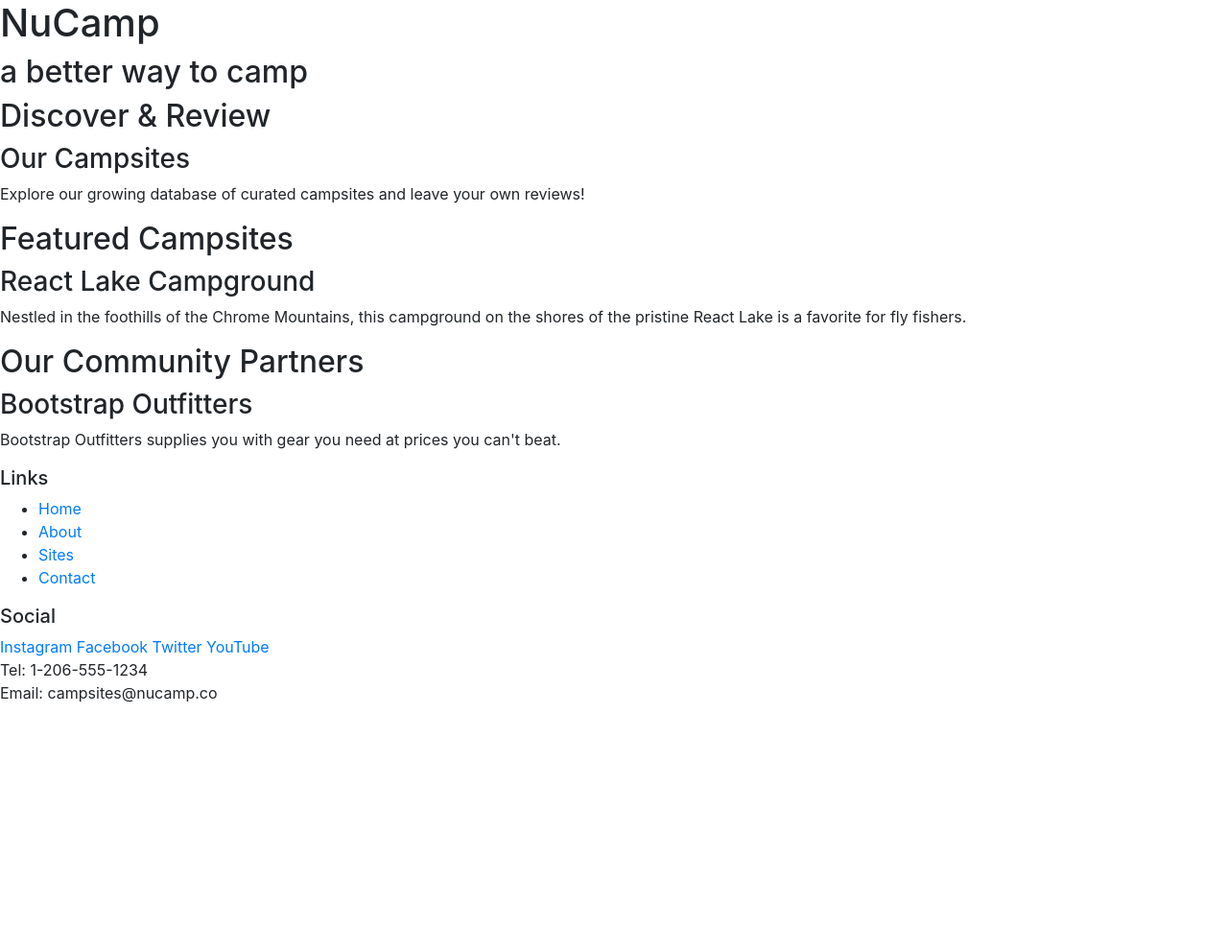
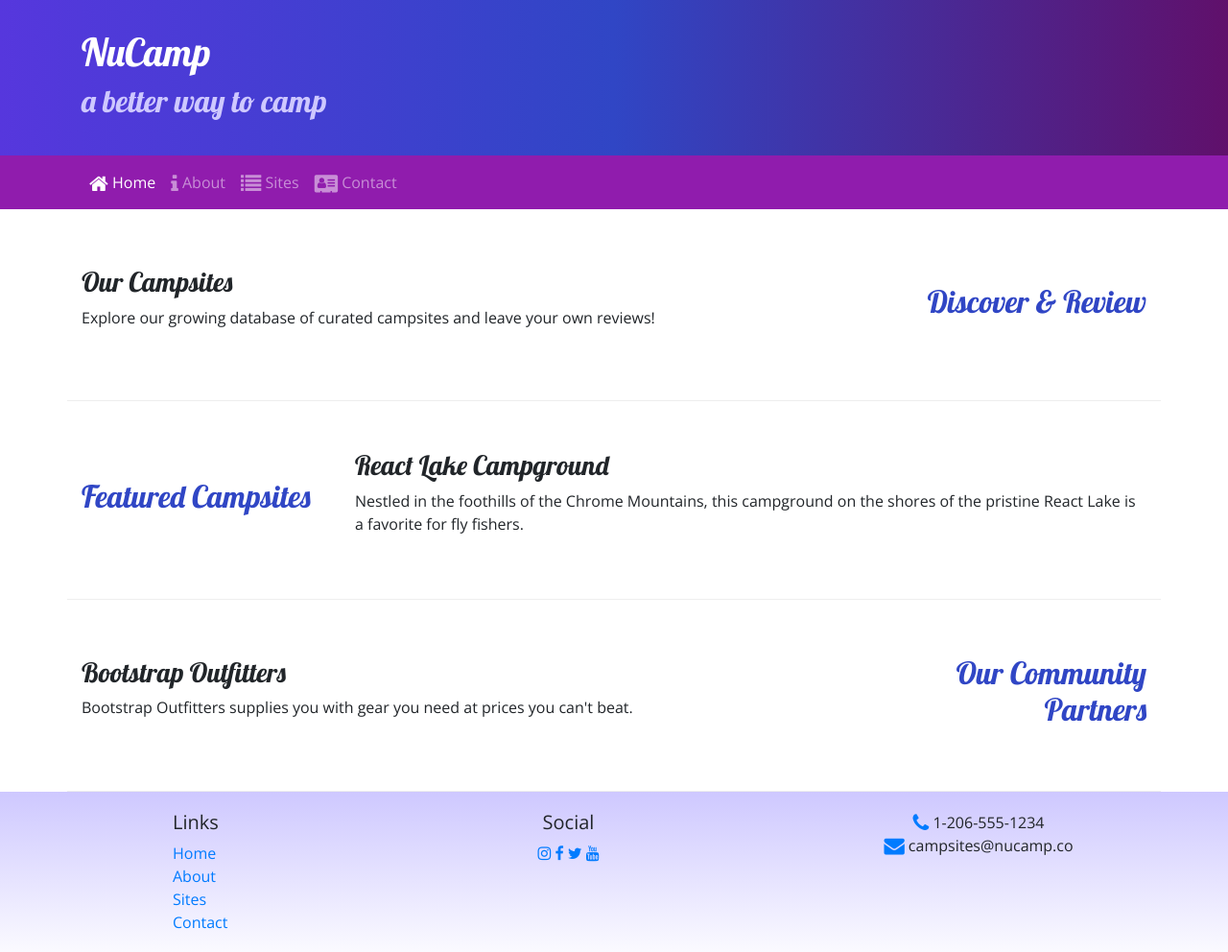
Before and after one commit to avaz25/nucampsite, a website: page index.html in a window 1280 px wide. Shown: the whole page at 96% size. Before the commit the page ends 800 px from the top, so only its background shows below. Drawn offline with nearby package versions, Linux system fonts and the light colour scheme.

Commit message:
Icon Fonts

```diff
--- /dev/null
+++ b/css/styles.css
@@ -0,0 +1,37 @@
+body {
+    font-family: "Open Sans", sans-serif;
+}
+
+h1, h2, h3 {
+    font-family: "Lobster", cursive;
+}
+
+h2 {
+    color: #3046C5;
+}
+
+header h2 {
+    color: #CEC8FF;
+}
+
+footer {
+    background-image: linear-gradient(#CEC8FF, white);
+    padding: 20px 0;
+}
+
+.jumbotron {
+    margin: 0;
+    padding: 30px;
+    background-image: linear-gradient(to right, #5637DD, #3046C5, #60106B);
+    color: white;
+}
+
+.row-content {
+    padding: 50px 0;
+    border-bottom: 1px ridge;
+    min-height: 200px;
+}
+
+.navbar {
+    background-color: #901CAD;
+}
--- a/index.html
+++ b/index.html
@@ -9,57 +9,104 @@
     <!-- Bootstrap CSS -->
     <link rel="stylesheet" href="node_modules/bootstrap/dist/css/bootstrap.min.css" />
 
+    <!-- Additional CSS must be placed after Bootstrap CSS -->
+    <link rel="stylesheet" href="node_modules/font-awesome/css/font-awesome.min.css" />
+    <link rel="stylesheet" href="https://fonts.googleapis.com/css?family=Lobster|Open+Sans" />
+    <link rel="stylesheet" href="css/styles.css" />
+
     <title>NuCamp: A Better Way To Camp</title>
 
 </head>
 
 <body>
 
-    <header>
-        <div>
+    <header class="jumbotron jumbotron-fluid">
+        <div class="container">
+            <div class="row">
+                <div class="col">
                     <h1>NuCamp</h1>
                     <h2>a better way to camp</h2>
                 </div>
+            </div>
+        </div>
     </header>
 
-    <div>
-        <h2>Discover & Review</h2>
+<nav class="navbar navbar-expand-sm navbar-dark sticky-top">
+    <div class="container">
+        <button class="navbar-toggler ml-auto" type="button" data-toggle="collapse" data-target="#nucampNavbar">
+            <span class="navbar-toggler-icon"></span>
+        </button>
+        <div class="collapse navbar-collapse" id="nucampNavbar">
+            <ul class="navbar-nav">
+                <li class="nav-item active"><a class="nav-link" href="#"><i class="fa fa-home fa-lg"></i> Home </a></li>
+                <li class="nav-item"><a class="nav-link" href="aboutus.html"><i class="fa fa-info fa-lg"></i> About </a></li>
+                <li class="nav-item"><a class="nav-link" href="#"><i class="fa fa-list fa-lg"></i> Sites </a></li class="nav-item">
+                <li class="nav-item"><a class="nav-link" href="#"><i class="fa fa-address-card fa-lg"></i> Contact </a></li class="nav-item">
+            </ul>
+        </div>
+    </div>
+</nav>
+
+    <div class="container">
+        <div class="row row-content align-items-center">
+            <div class="col-sm-4 order-sm-last col-md-3">
+                <h2 class="text-sm-right">Discover & Review</h2>
+            </div>
+            <div class="col">
                 <h3>Our Campsites</h3>
-        <p>Explore our growing database of curated campsites and leave your own reviews!</p>
+                <p class="d-none d-sm-block">Explore our growing database of curated campsites and leave your own reviews!</p>
+            </div>
+        </div>
     </div>
 
-    <div>
+    <div class="container">
+        <div class="row row-content align-items-center">
+            <div class="col-sm-4 col-md-3">
                 <h2>Featured Campsites</h2>
+            </div>
+            <div class="col">
                 <h3>React Lake Campground</h3>
-        <p>Nestled in the foothills of the Chrome Mountains, this campground on the shores of the pristine React Lake is a favorite for fly fishers.</p>
+                <p class="d-none d-sm-block">Nestled in the foothills of the Chrome Mountains, this campground on the shores of the pristine React Lake is a favorite for fly fishers.</p>
+            </div>
+        </div>
     </div>
 
-    <div>
-        <h2>Our Community Partners</h2>
+    <div class="container">
+        <div class="row row-content align-items-center">
+            <div class="col-sm-4 order-sm-last col-md-3">
+                <h2 class="text-sm-right">Our Community Partners</h2>
+            </div>
+            <div class="col">
                 <h3>Bootstrap Outfitters</h3>
-        <p>Bootstrap Outfitters supplies you with gear you need at prices you can't beat.</p>
+                <p class="d-none d-sm-block">Bootstrap Outfitters supplies you with gear you need at prices you can't beat.</p>
+            </div>
+        </div>
     </div>
 
     <footer>
-        <div>
+        <div class="container">
+            <div class="row">
+                <div class="col-4 col-sm-2 offset-1">
                     <h5>Links</h5>
-            <ul>
+                    <ul class="list-unstyled">
                         <li><a href="#">Home</a></li>
                         <li><a href="#">About</a></li>
                         <li><a href="#">Sites</a></li>
                         <li><a href="#">Contact</a></li>
                     </ul>
                 </div>
-        <div>
+                <div class="col-6 col-sm-5 text-center">
                     <h5>Social</h5>
-            <a href="http://instagram.com/">Instagram</a>
-            <a href="http://facebook.com/">Facebook</a>
-            <a href="http://twitter.com/">Twitter</a>
-            <a href="http://youtube.com/">YouTube</a>
+                    <a href="http://instagram.com/"><i class="fa fa-instagram"></i></a>
+                    <a href="http://facebook.com/"><i class="fa fa-facebook"></i></a>
+                    <a href="http://twitter.com/"><i class="fa fa-twitter"></i></a>
+                    <a href="http://youtube.com/"><i class="fa fa-youtube"></i></a>
                 </div>
-        <div>
-            Tel: 1-206-555-1234<br />
-            Email: campsites@nucamp.co
+                <div class="col-sm-4 text-center">
+                    <i class="fa fa-phone fa-lg text-primary"></i> 1-206-555-1234<br />
+                    <i class="fa fa-envelope fa-lg text-primary"></i> campsites@nucamp.co
+                </div>
+            </div>
         </div>
     </footer>
 
--- a/package.json
+++ b/package.json
@@ -15,6 +15,7 @@
   },
   "dependencies": {
     "bootstrap": "^4.0.0",
+    "font-awesome": "^4.7.0",
     "jquery": "^3.3.1",
     "popper.js": "^1.12.9"
   }
```
Also changed, not shown: aboutus.html (added, +114 -0 lines), 1 other file. Lines whose indentation alone changed are shown as unchanged.
